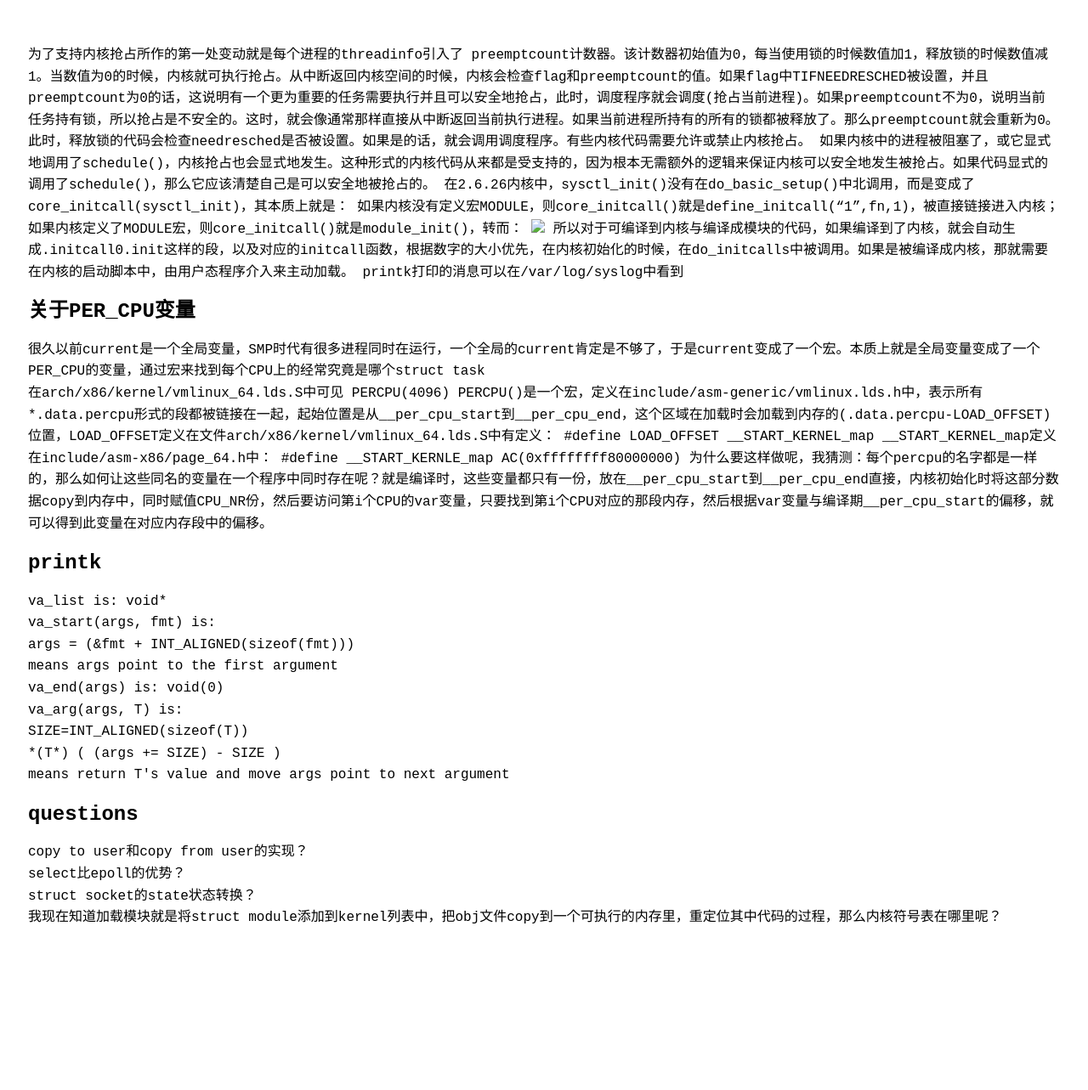
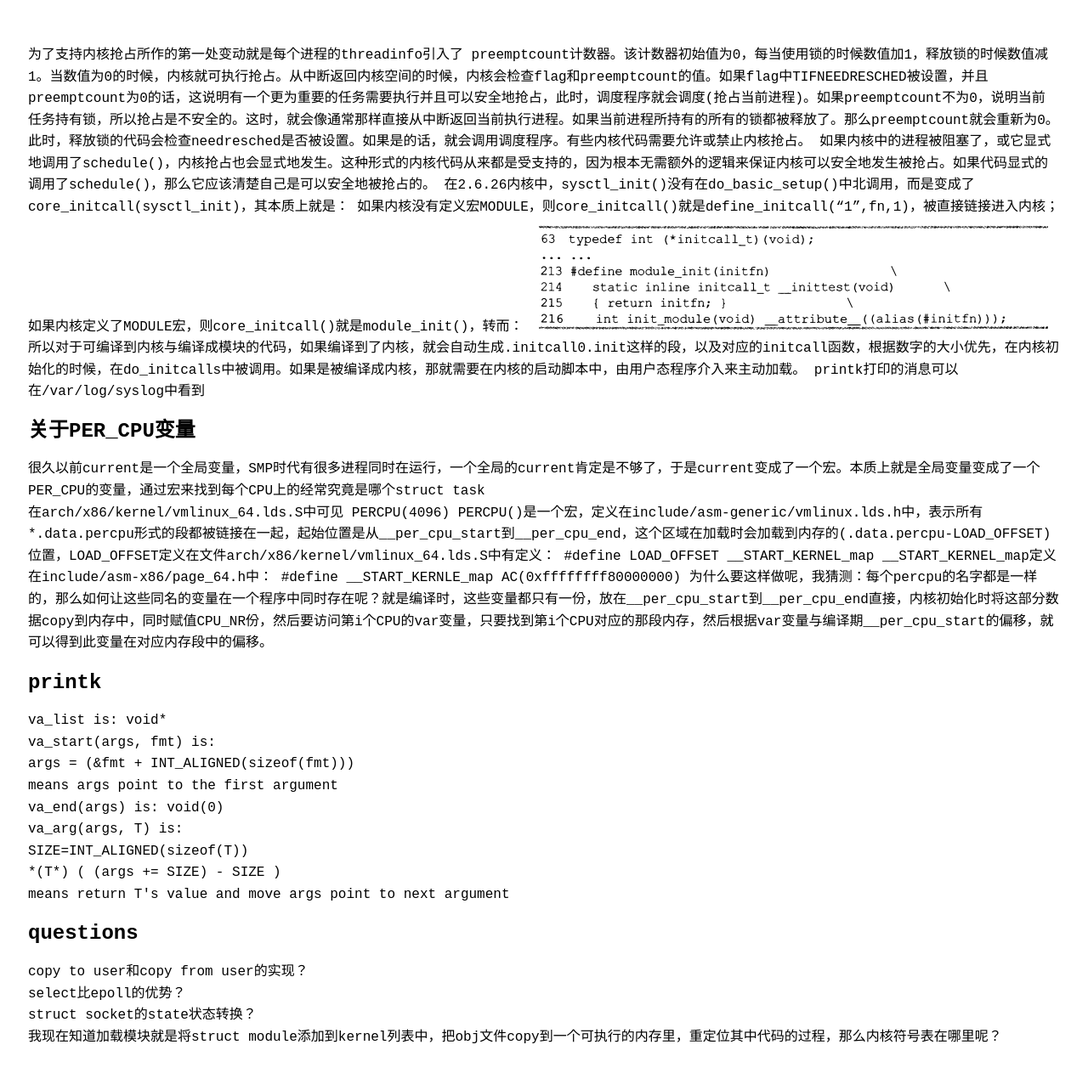
Before and after one commit to dycforever/dycforever.github.io, a Jekyll site: the page draft/kernel.html, which Jekyll copies as it is, in a window 1280 px wide. Shown: the whole page at 85% size. Built offline with Jekyll 4.4.1, drawn with Linux system fonts in a browser that asks for light colours; Markdown is read by kramdown in place of the engine named in the settings; before the commit the page ends 1143 px from its top, so only the background shows below that.

Commit message:
move pictures to images dir and change path in htmls

```diff
--- a/draft/js_note.html
+++ b/draft/js_note.html
@@ -94,7 +94,7 @@
 
 <p id="description"> image description: </p>
 
-<img src="kernel_log_app_level.gif" id="placeholder" alt="hold place"/>
+<img src="/images/kernel_log_app_level.gif" id="placeholder" alt="hold place"/>
 
 
 </body>
--- a/draft/kernel.html
+++ b/draft/kernel.html
@@ -34,7 +34,7 @@
 在2.6.26内核中，sysctl_init()没有在do_basic_setup()中北调用，而是变成了core_initcall(sysctl_init)，其本质上就是：
 如果内核没有定义宏MODULE，则core_initcall()就是define_initcall(“1”,fn,1)，被直接链接进入内核；
 如果内核定义了MODULE宏，则core_initcall()就是module_init()，转而：
-<img src="module_init.png">
+<img src="/images/module_init.png">
 
 所以对于可编译到内核与编译成模块的代码，如果编译到了内核，就会自动生成.initcall0.init这样的段，以及对应的initcall函数，根据数字的大小优先，在内核初始化的时候，在do_initcalls中被调用。如果是被编译成内核，那就需要在内核的启动脚本中，由用户态程序介入来主动加载。
 
```
Also changed, not shown: images/kernel_log_app_level.gif (renamed from draft/kernel_log_app_level.gif).
